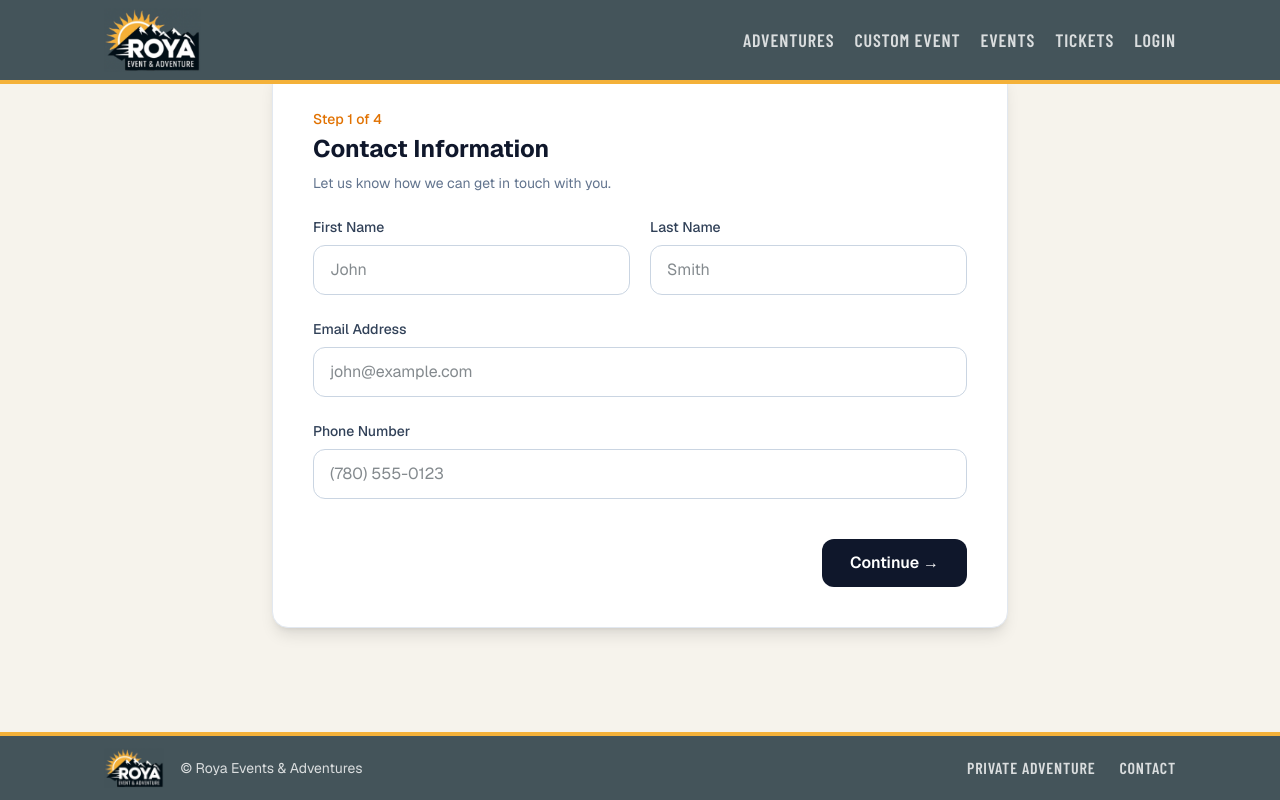
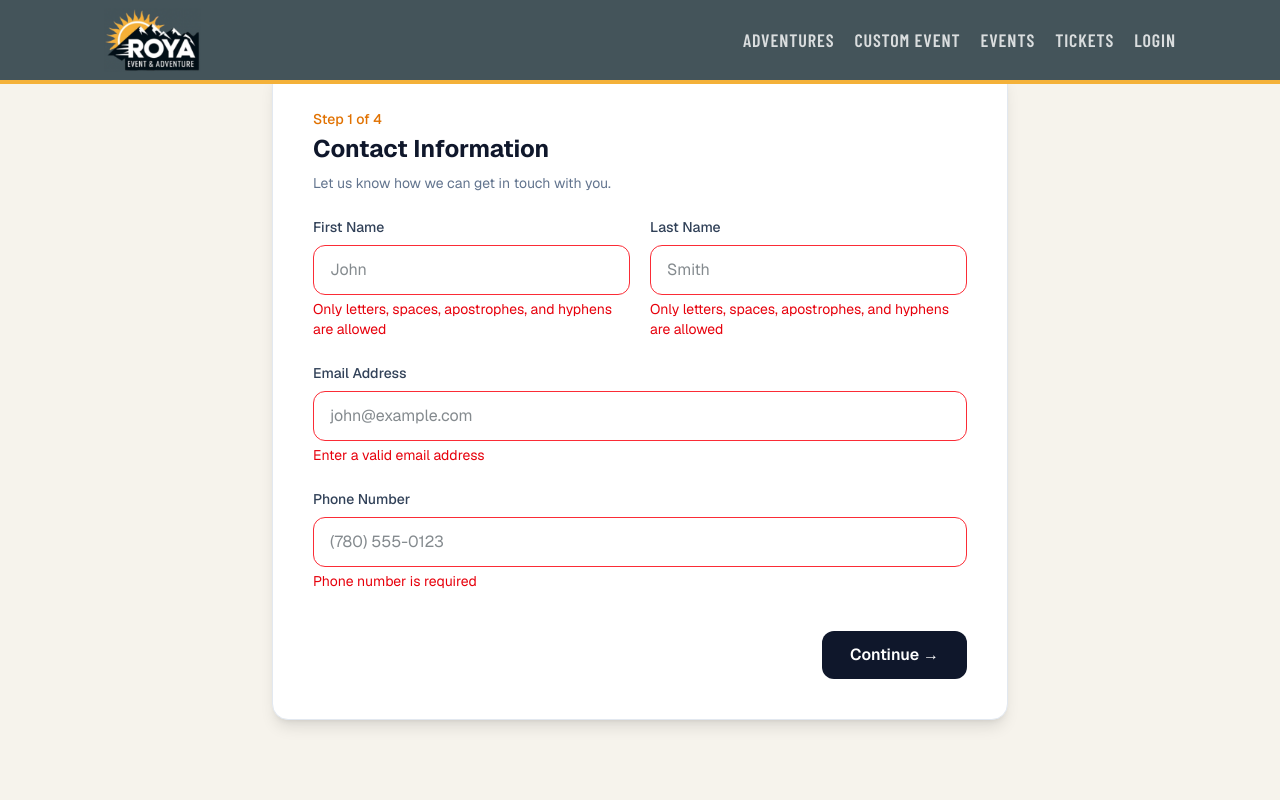
Before and after one commit to True-US/TrueUs-RoyaEvents, a Next.js app: page /contact in a window 1280 px wide. Both pictures are taken after a click on the button "Continue →". Shown: the part 604-1404 px from the top of the page. Built offline with nearby package versions, Linux system fonts and the light colour scheme; no server answers.

Commit message:
Added more validation to each step of the form.

```diff
--- a/features/events/components/custom-form.tsx
+++ b/features/events/components/custom-form.tsx
@@ -3,6 +3,11 @@
 import { useState } from "react";
 import { useRouter } from "next/navigation";
 import { createEventRequest } from "@/features/events/api";
+import {
+  customEventStep1Schema,
+  customEventStep2Schema,
+  customEventStep3Schema,
+} from "@/features/events/schemas";
 import type { CreateEventWithLocationInput } from "@/features/events/types";
 type CustomEventFormProps = {
   kind: string;
@@ -30,6 +35,7 @@ export function CustomEventForm({ kind, submitLabel }: CustomEventFormProps) {
   const router = useRouter();
   const [step, setStep] = useState(1);
   const [formData, setFormData] = useState(initialFormData);
+  const [errors, setErrors] = useState<Record<string, string>>({});
   const [isSubmitting, setIsSubmitting] = useState(false);
   // Minimum date/time = current local date/time
   const now = new Date();
@@ -44,20 +50,51 @@ export function CustomEventForm({ kind, submitLabel }: CustomEventFormProps) {
   const updateField = (
     e: React.ChangeEvent<HTMLInputElement | HTMLTextAreaElement>,
   ) => {
+    const { name, value } = e.target;
+
     setFormData({
       ...formData,
-      [e.target.name]: e.target.value,
+      [name]: value,
+    });
+
+    setErrors((currentErrors) => {
+      const nextErrors = { ...currentErrors };
+      delete nextErrors[name];
+      return nextErrors;
     });
   };
 
+  const validateStep = (stepNumber: number) => {
+    const schema =
+      stepNumber === 1
+        ? customEventStep1Schema
+        : stepNumber === 2
+          ? customEventStep2Schema
+          : customEventStep3Schema;
+
+    const result = schema.safeParse(formData);
+
+    if (!result.success) {
+      const nextErrors: Record<string, string> = {};
+
+      result.error.issues.forEach((issue) => {
+        const fieldName = issue.path[0]?.toString();
+
+        if (fieldName) {
+          nextErrors[fieldName] = issue.message;
+        }
+      });
+
+      setErrors(nextErrors);
+      return false;
+    }
+
+    setErrors({});
+    return true;
+  };
+
   const goToStep2 = () => {
-    if (
-      !formData.firstName.trim() ||
-      !formData.lastName.trim() ||
-      !formData.email.trim() ||
-      !formData.phone.trim()
-    ) {
-      alert("Please fill in all contact information before continuing.");
+    if (!validateStep(1)) {
       return;
     }
 
@@ -65,35 +102,15 @@ export function CustomEventForm({ kind, submitLabel }: CustomEventFormProps) {
   };
 
   const goToStep3 = () => {
-    if (
-      !formData.title.trim() ||
-      !formData.startDate.trim() ||
-      !formData.endDate.trim() ||
-      !formData.numberOfGuests.trim()
-    ) {
-      alert("Please complete all event details before continuing.");
+    if (!validateStep(2)) {
       return;
-    }
-    if (formData.startDate && formData.endDate) {
-      if (new Date(formData.endDate) < new Date(formData.startDate)) {
-        alert("End date and time cannot be earlier than start date and time.");
-        return;
-      }
     }
 
     setStep(3);
   };
 
   const goToStep4 = () => {
-    if (
-      !formData.location.trim() ||
-      !formData.address.trim() ||
-      !formData.city.trim() ||
-      !formData.province.trim() ||
-      !formData.postalCode.trim() ||
-      !formData.country.trim()
-    ) {
-      alert("Please complete all location details before continuing.");
+    if (!validateStep(3)) {
       return;
     }
 
@@ -106,6 +123,26 @@ export function CustomEventForm({ kind, submitLabel }: CustomEventFormProps) {
     if (isSubmitting) {
       return;
     }
+
+    const isValid =
+      customEventStep1Schema.safeParse(formData).success &&
+      customEventStep2Schema.safeParse(formData).success &&
+      customEventStep3Schema.safeParse(formData).success;
+
+    if (!isValid) {
+      const combined = {
+        ...customEventStep1Schema.safeParse(formData).error?.flatten()
+          .fieldErrors,
+        ...customEventStep2Schema.safeParse(formData).error?.flatten()
+          .fieldErrors,
+        ...customEventStep3Schema.safeParse(formData).error?.flatten()
+          .fieldErrors,
+      };
+
+      setErrors(combined as Record<string, string>);
+      return;
+    }
+
     setIsSubmitting(true);
     let status = "";
     if (
@@ -268,8 +305,18 @@ export function CustomEventForm({ kind, submitLabel }: CustomEventFormProps) {
                   onChange={updateField}
                   placeholder="John"
                   required
-                  className="w-full rounded-xl border border-slate-300 px-4 py-3 outline-none transition focus:border-slate-900 focus:ring-2 focus:ring-slate-900/10"
+                  aria-invalid={Boolean(errors.firstName)}
+                  className={`w-full rounded-xl border px-4 py-3 outline-none transition focus:ring-2 focus:ring-slate-900/10 ${
+                    errors.firstName
+                      ? "border-red-500 focus:border-red-500"
+                      : "border-slate-300 focus:border-slate-900"
+                  }`}
                 />
+                {errors.firstName && (
+                  <p className="mt-1 text-sm text-red-600">
+                    {errors.firstName}
+                  </p>
+                )}
               </div>
 
               <div>
@@ -283,8 +330,16 @@ export function CustomEventForm({ kind, submitLabel }: CustomEventFormProps) {
                   onChange={updateField}
                   placeholder="Smith"
                   required
-                  className="w-full rounded-xl border border-slate-300 px-4 py-3 outline-none transition focus:border-slate-900 focus:ring-2 focus:ring-slate-900/10"
+                  aria-invalid={Boolean(errors.lastName)}
+                  className={`w-full rounded-xl border px-4 py-3 outline-none transition focus:ring-2 focus:ring-slate-900/10 ${
+                    errors.lastName
+                      ? "border-red-500 focus:border-red-500"
+                      : "border-slate-300 focus:border-slate-900"
+                  }`}
                 />
+                {errors.lastName && (
+                  <p className="mt-1 text-sm text-red-600">{errors.lastName}</p>
+                )}
               </div>
             </div>
 
@@ -300,8 +355,16 @@ export function CustomEventForm({ kind, submitLabel }: CustomEventFormProps) {
                 onChange={updateField}
                 placeholder="john@example.com"
                 required
-                className="w-full rounded-xl border border-slate-300 px-4 py-3 outline-none transition focus:border-slate-900 focus:ring-2 focus:ring-slate-900/10"
+                aria-invalid={Boolean(errors.email)}
+                className={`w-full rounded-xl border px-4 py-3 outline-none transition focus:ring-2 focus:ring-slate-900/10 ${
+                  errors.email
+                    ? "border-red-500 focus:border-red-500"
+                    : "border-slate-300 focus:border-slate-900"
+                }`}
               />
+              {errors.email && (
+                <p className="mt-1 text-sm text-red-600">{errors.email}</p>
+              )}
             </div>
 
             <div>
@@ -316,8 +379,16 @@ export function CustomEventForm({ kind, submitLabel }: CustomEventFormProps) {
                 onChange={updateField}
                 placeholder="(780) 555-0123"
                 required
-                className="w-full rounded-xl border border-slate-300 px-4 py-3 outline-none transition focus:border-slate-900 focus:ring-2 focus:ring-slate-900/10"
+                aria-invalid={Boolean(errors.phone)}
+                className={`w-full rounded-xl border px-4 py-3 outline-none transition focus:ring-2 focus:ring-slate-900/10 ${
+                  errors.phone
+                    ? "border-red-500 focus:border-red-500"
+                    : "border-slate-300 focus:border-slate-900"
+                }`}
               />
+              {errors.phone && (
+                <p className="mt-1 text-sm text-red-600">{errors.phone}</p>
+              )}
             </div>
 
             <div className="flex justify-end pt-4">
@@ -357,8 +428,16 @@ export function CustomEventForm({ kind, submitLabel }: CustomEventFormProps) {
                 onChange={updateField}
                 placeholder="John's Birthday Party"
                 required
-                className="w-full rounded-xl border border-slate-300 px-4 py-3 outline-none transition focus:border-slate-900 focus:ring-2 focus:ring-slate-900/10"
+                aria-invalid={Boolean(errors.title)}
+                className={`w-full rounded-xl border px-4 py-3 outline-none transition focus:ring-2 focus:ring-slate-900/10 ${
+                  errors.title
+                    ? "border-red-500 focus:border-red-500"
+                    : "border-slate-300 focus:border-slate-900"
+                }`}
               />
+              {errors.title && (
+                <p className="mt-1 text-sm text-red-600">{errors.title}</p>
+              )}
             </div>
 
             <div className="grid gap-5 sm:grid-cols-2">
@@ -374,8 +453,18 @@ export function CustomEventForm({ kind, submitLabel }: CustomEventFormProps) {
                   onChange={updateField}
                   min={minDateTime}
                   required
-                  className="w-full rounded-xl border border-slate-300 px-4 py-3 outline-none transition focus:border-slate-900 focus:ring-2 focus:ring-slate-900/10"
+                  aria-invalid={Boolean(errors.startDate)}
+                  className={`w-full rounded-xl border px-4 py-3 outline-none transition focus:ring-2 focus:ring-slate-900/10 ${
+                    errors.startDate
+                      ? "border-red-500 focus:border-red-500"
+                      : "border-slate-300 focus:border-slate-900"
+                  }`}
                 />
+                {errors.startDate && (
+                  <p className="mt-1 text-sm text-red-600">
+                    {errors.startDate}
+                  </p>
+                )}
               </div>
 
               <div>
@@ -390,8 +479,16 @@ export function CustomEventForm({ kind, submitLabel }: CustomEventFormProps) {
                   onChange={updateField}
                   min={formData.startDate || minDateTime}
                   required
-                  className="w-full rounded-xl border border-slate-300 px-4 py-3 outline-none transition focus:border-slate-900 focus:ring-2 focus:ring-slate-900/10"
+                  aria-invalid={Boolean(errors.endDate)}
+                  className={`w-full rounded-xl border px-4 py-3 outline-none transition focus:ring-2 focus:ring-slate-900/10 ${
+                    errors.endDate
+                      ? "border-red-500 focus:border-red-500"
+                      : "border-slate-300 focus:border-slate-900"
+                  }`}
                 />
+                {errors.endDate && (
+                  <p className="mt-1 text-sm text-red-600">{errors.endDate}</p>
+                )}
               </div>
             </div>
 
@@ -408,8 +505,18 @@ export function CustomEventForm({ kind, submitLabel }: CustomEventFormProps) {
                 placeholder="20"
                 min="1"
                 required
-                className="w-full rounded-xl border border-slate-300 px-4 py-3 outline-none transition focus:border-slate-900 focus:ring-2 focus:ring-slate-900/10"
+                aria-invalid={Boolean(errors.numberOfGuests)}
+                className={`w-full rounded-xl border px-4 py-3 outline-none transition focus:ring-2 focus:ring-slate-900/10 ${
+                  errors.numberOfGuests
+                    ? "border-red-500 focus:border-red-500"
+                    : "border-slate-300 focus:border-slate-900"
+                }`}
               />
+              {errors.numberOfGuests && (
+                <p className="mt-1 text-sm text-red-600">
+                  {errors.numberOfGuests}
+                </p>
+              )}
             </div>
 
             <div className="flex items-center justify-between pt-4">
@@ -456,8 +563,16 @@ export function CustomEventForm({ kind, submitLabel }: CustomEventFormProps) {
                 onChange={updateField}
                 placeholder="Roya Event & Adventure Center"
                 required
-                className="w-full rounded-xl border border-slate-300 px-4 py-3 outline-none transition focus:border-slate-900 focus:ring-2 focus:ring-slate-900/10"
+                aria-invalid={Boolean(errors.location)}
+                className={`w-full rounded-xl border px-4 py-3 outline-none transition focus:ring-2 focus:ring-slate-900/10 ${
+                  errors.location
+                    ? "border-red-500 focus:border-red-500"
+                    : "border-slate-300 focus:border-slate-900"
+                }`}
               />
+              {errors.location && (
+                <p className="mt-1 text-sm text-red-600">{errors.location}</p>
+              )}
             </div>
 
             <div>
@@ -470,8 +585,16 @@ export function CustomEventForm({ kind, submitLabel }: CustomEventFormProps) {
                 onChange={updateField}
                 placeholder="123 Main St 12Ave"
                 required
-                className="w-full rounded-xl border border-slate-300 px-4 py-3 outline-none transition focus:border-slate-900 focus:ring-2 focus:ring-slate-900/10"
+                aria-invalid={Boolean(errors.address)}
+                className={`w-full rounded-xl border px-4 py-3 outline-none transition focus:ring-2 focus:ring-slate-900/10 ${
+                  errors.address
+                    ? "border-red-500 focus:border-red-500"
+                    : "border-slate-300 focus:border-slate-900"
+                }`}
               />
+              {errors.address && (
+                <p className="mt-1 text-sm text-red-600">{errors.address}</p>
+              )}
             </div>
 
             <div className="grid gap-5 sm:grid-cols-2">
@@ -485,8 +608,16 @@ export function CustomEventForm({ kind, submitLabel }: CustomEventFormProps) {
                   onChange={updateField}
                   placeholder="Edmonton"
                   required
-                  className="w-full rounded-xl border border-slate-300 px-4 py-3 outline-none transition focus:border-slate-900 focus:ring-2 focus:ring-slate-900/10"
+                  aria-invalid={Boolean(errors.city)}
+                  className={`w-full rounded-xl border px-4 py-3 outline-none transition focus:ring-2 focus:ring-slate-900/10 ${
+                    errors.city
+                      ? "border-red-500 focus:border-red-500"
+                      : "border-slate-300 focus:border-slate-900"
+                  }`}
                 />
+                {errors.city && (
+                  <p className="mt-1 text-sm text-red-600">{errors.city}</p>
+                )}
               </div>
 
               <div>
@@ -499,8 +630,16 @@ export function CustomEventForm({ kind, submitLabel }: CustomEventFormProps) {
                   onChange={updateField}
                   placeholder="Alberta"
                   required
-                  className="w-full rounded-xl border border-slate-300 px-4 py-3 outline-none transition focus:border-slate-900 focus:ring-2 focus:ring-slate-900/10"
+                  aria-invalid={Boolean(errors.province)}
+                  className={`w-full rounded-xl border px-4 py-3 outline-none transition focus:ring-2 focus:ring-slate-900/10 ${
+                    errors.province
+                      ? "border-red-500 focus:border-red-500"
+                      : "border-slate-300 focus:border-slate-900"
+                  }`}
                 />
+                {errors.province && (
+                  <p className="mt-1 text-sm text-red-600">{errors.province}</p>
+                )}
               </div>
             </div>
 
@@ -515,8 +654,18 @@ export function CustomEventForm({ kind, submitLabel }: CustomEventFormProps) {
                   onChange={updateField}
                   placeholder="T6G 2T6"
                   required
-                  className="w-full rounded-xl border border-slate-300 px-4 py-3 outline-none transition focus:border-slate-900 focus:ring-2 focus:ring-slate-900/10"
+                  aria-invalid={Boolean(errors.postalCode)}
+                  className={`w-full rounded-xl border px-4 py-3 outline-none transition focus:ring-2 focus:ring-slate-900/10 ${
+                    errors.postalCode
+                      ? "border-red-500 focus:border-red-500"
+                      : "border-slate-300 focus:border-slate-900"
+                  }`}
                 />
+                {errors.postalCode && (
+                  <p className="mt-1 text-sm text-red-600">
+                    {errors.postalCode}
+                  </p>
+                )}
               </div>
 
               <div>
@@ -529,8 +678,16 @@ export function CustomEventForm({ kind, submitLabel }: CustomEventFormProps) {
                   onChange={updateField}
                   placeholder="Canada"
                   required
-                  className="w-full rounded-xl border border-slate-300 px-4 py-3 outline-none transition focus:border-slate-900 focus:ring-2 focus:ring-slate-900/10"
+                  aria-invalid={Boolean(errors.country)}
+                  className={`w-full rounded-xl border px-4 py-3 outline-none transition focus:ring-2 focus:ring-slate-900/10 ${
+                    errors.country
+                      ? "border-red-500 focus:border-red-500"
+                      : "border-slate-300 focus:border-slate-900"
+                  }`}
                 />
+                {errors.country && (
+                  <p className="mt-1 text-sm text-red-600">{errors.country}</p>
+                )}
               </div>
             </div>
 
--- /dev/null
+++ b/features/events/schemas.ts
@@ -0,0 +1,99 @@
+import { z } from "zod";
+
+export const customEventStep1Schema = z.object({
+  firstName: z
+    .string()
+    .trim()
+    .min(2, "First name is required")
+    .regex(
+      /^[A-Za-zÀ-ÖØ-öø-ÿ' -]+$/,
+      "Only letters, spaces, apostrophes, and hyphens are allowed",
+    ),
+
+  lastName: z
+    .string()
+    .trim()
+    .min(2, "Last name is required")
+    .regex(
+      /^[A-Za-zÀ-ÖØ-öø-ÿ' -]+$/,
+      "Only letters, spaces, apostrophes, and hyphens are allowed",
+    ),
+
+  email: z.string().trim().email("Enter a valid email address"),
+
+  phone: z.string().trim().min(7, "Phone number is required"),
+});
+
+export const customEventStep2Schema = z
+  .object({
+    title: z.string().trim().min(3, "Event name is required"),
+    startDate: z.string().min(1, "Start date is required"),
+    endDate: z.string().min(1, "End date is required"),
+    numberOfGuests: z.coerce
+      .number()
+      .int("Guests count must be a whole number")
+      .min(0, "Guests count must be 0 or more"),
+  })
+  .refine(
+    (data) => {
+      if (!data.startDate || !data.endDate) return true;
+      return new Date(data.endDate) >= new Date(data.startDate);
+    },
+    {
+      message: "End date must be after the start date",
+      path: ["endDate"],
+    },
+  );
+
+export const customEventStep3Schema = z.object({
+  location: z
+    .string()
+    .trim()
+    .min(2, "Location is required")
+    .regex(
+      /^[A-Za-z0-9À-ÖØ-öø-ÿ\s'.,#/-]+$/,
+      "Location contains invalid characters",
+    ),
+
+  address: z
+    .string()
+    .trim()
+    .min(2, "Address is required")
+    .regex(
+      /^[A-Za-z0-9À-ÖØ-öø-ÿ\s'.,#/-]+$/,
+      "Address contains invalid characters",
+    ),
+
+  city: z
+    .string()
+    .trim()
+    .min(2, "City is required")
+    .regex(
+      /^[A-Za-zÀ-ÖØ-öø-ÿ\s'-]+$/,
+      "City can only contain letters, spaces, apostrophes, and hyphens",
+    ),
+
+  province: z
+    .string()
+    .trim()
+    .min(2, "Province is required")
+    .regex(
+      /^[A-Za-zÀ-ÖØ-öø-ÿ\s'-]+$/,
+      "Province can only contain letters, spaces, apostrophes, and hyphens",
+    ),
+
+  postalCode: z
+    .string()
+    .trim()
+    .min(3, "Postal code is required")
+    .regex(/^[A-Za-z0-9 -]+$/, "Postal code is invalid"),
+
+  country: z
+    .string()
+    .trim()
+    .min(2, "Country is required")
+    .regex(
+      /^[A-Za-zÀ-ÖØ-öø-ÿ\s'-]+$/,
+      "Country can only contain letters, spaces, apostrophes, and hyphens",
+    ),
+});
```
